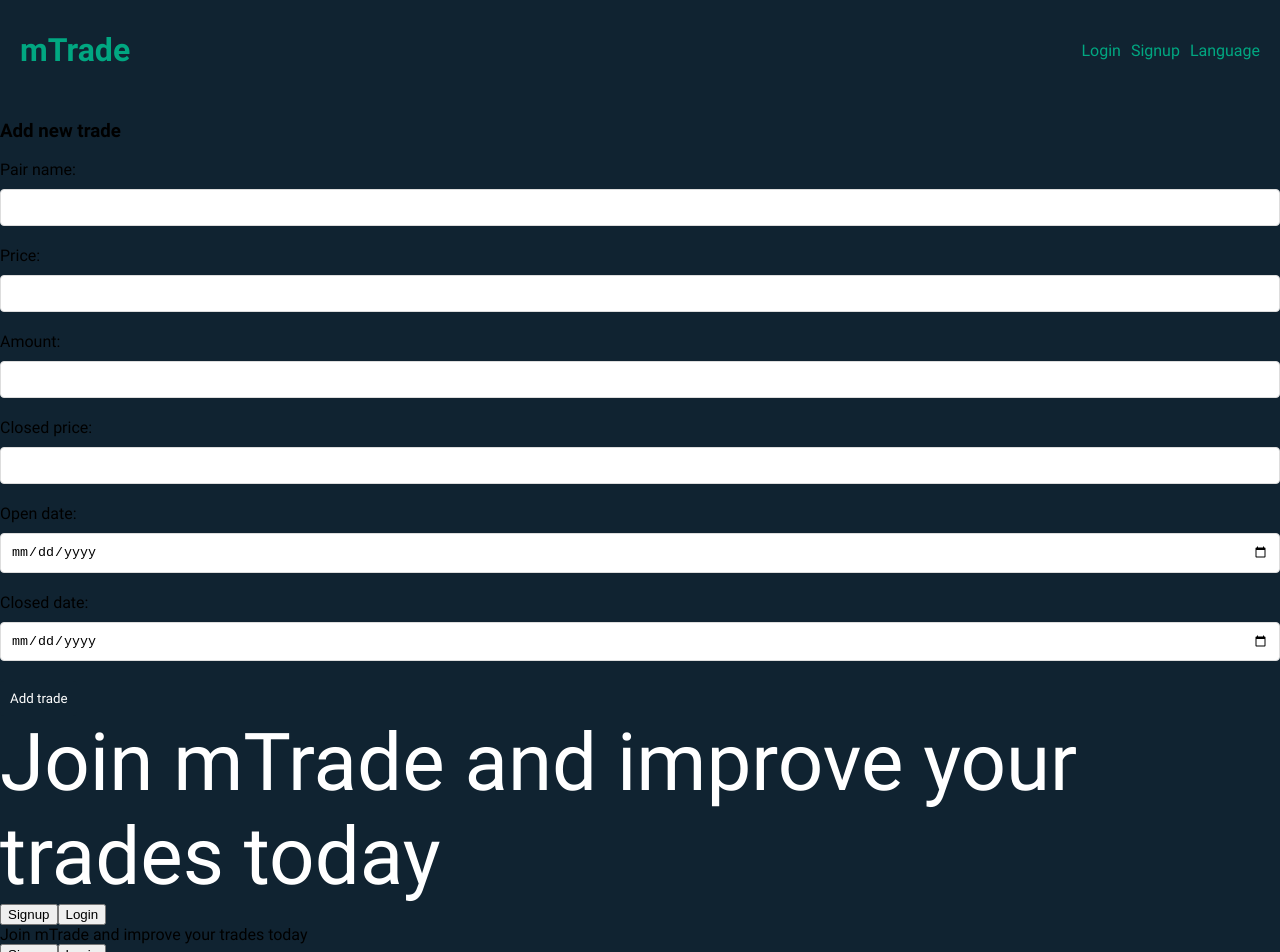
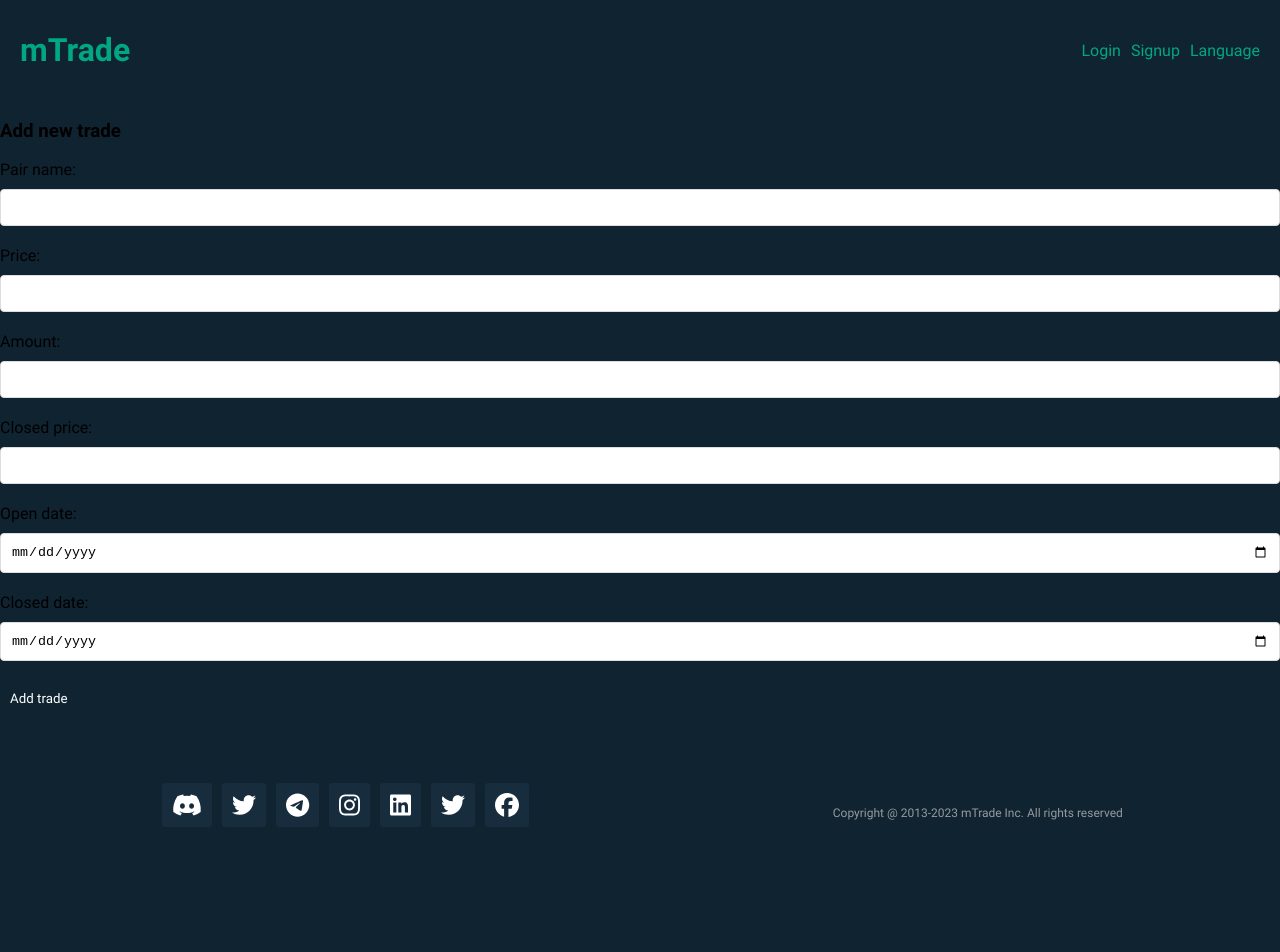
Before and after one commit to kbventures/mtrade-frontend, a React (Create React App) app: page / in a window 1280 px wide. Shown: the top 952 px of the page. After the commit the page ends 880 px from the top, so only its background shows below. Built offline with nearby package versions, Linux system fonts and the light colour scheme.

Commit message:
Bottom Part Of Footer Implement

```diff
--- a/src/components/Footer/Bottom/bottom.module.scss
+++ b/src/components/Footer/Bottom/bottom.module.scss
@@ -4,7 +4,6 @@
 .FooterBottom{
     margin:30px 0 0;
     padding: 32px 8px;
-
 }
 
 
--- a/src/components/Footer/Bottom/index.js
+++ b/src/components/Footer/Bottom/index.js
@@ -9,17 +9,19 @@ import {
         faLinkedin,
         faFacebook,
 } from '@fortawesome/free-brands-svg-icons';
+import { useTranslation } from 'react-i18next';
 import styles from './bottom.module.scss';
 
-const { FooterBottom, FooterContainer, FooterSection, Social, link } = styles;
+const { FooterBottom, FooterContainer, FooterSection, Social } = styles;
 
-export default function index() {
+const Bottom = () => {
+        const { t } = useTranslation();
         return (
                 <div className={FooterBottom}>
                         <div className={FooterContainer}>
                                 <div className={FooterSection}>
                                         <div className={Social}>
-                                                <Link style={link}>
+                                                <Link to="/">
                                                         <span>
                                                                 <FontAwesomeIcon
                                                                         size="2x"
@@ -84,10 +86,10 @@ export default function index() {
                                                 </Link>
                                         </div>
                                 </div>
-                                <div className={FooterSection}>
-                                        Copyright &#169; 2013-2023 mTrade Inc. All rights reserved
-                                </div>
+                                <div className={FooterSection}>{t('copywright')}</div>
                         </div>
                 </div>
         );
-}
+};
+
+export default Bottom;
--- a/src/components/Footer/index.js
+++ b/src/components/Footer/index.js
@@ -3,18 +3,18 @@ import styles from './footer.module.scss';
 import FooterExtra from './Extra/index';
 import FooterTop from './Top';
 import FooterContent from './Content';
-import FooterBottom from './Bottom';
+import Bottom from './Bottom';
 
 const { FooterWrapper } = styles;
 
 export default function index() {
         return (
                 <div>
-                        <FooterExtra />
+                        {/* <FooterExtra /> */}
                         <div className={FooterWrapper}>
-                                <FooterTop />
-                                <FooterContent />
-                                <FooterBottom />
+                                {/* <FooterTop />
+                                <FooterContent /> */}
+                                <Bottom />
                         </div>
                 </div>
         );
--- a/src/i18n.js
+++ b/src/i18n.js
@@ -18,7 +18,8 @@ const resources = {
                         'add-trade':'Add trade',
                         'pair-name':'Pair name',
                         'must-be-logged-in':'You must be logged in!',
-                        'error':'error'
+                        'error':'error',
+                        'copywright':'Copyright @ 2013-2023 mTrade Inc. All rights reserved'
                 },
         },
         fr: {
@@ -36,7 +37,8 @@ const resources = {
                         'add-trade':'Ajouter titre',
                         'pair-name':"Nom de la paire",
                         'must-be-logged-in':'Vous devez être identifié!',
-                        'error':'erreur'
+                        'error':'erreur',
+                        'copywright':'Droits d\'auteur @ 2013-2023 mTrade Inc. Tous droits réservés'
                 },
         },
 };
```
